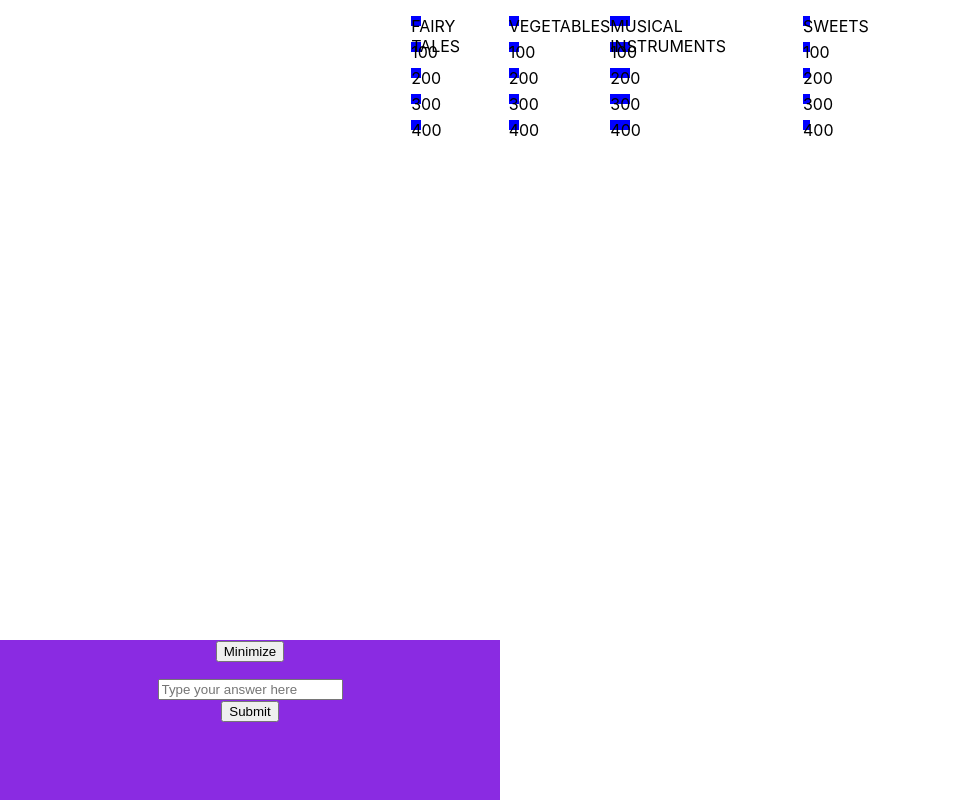
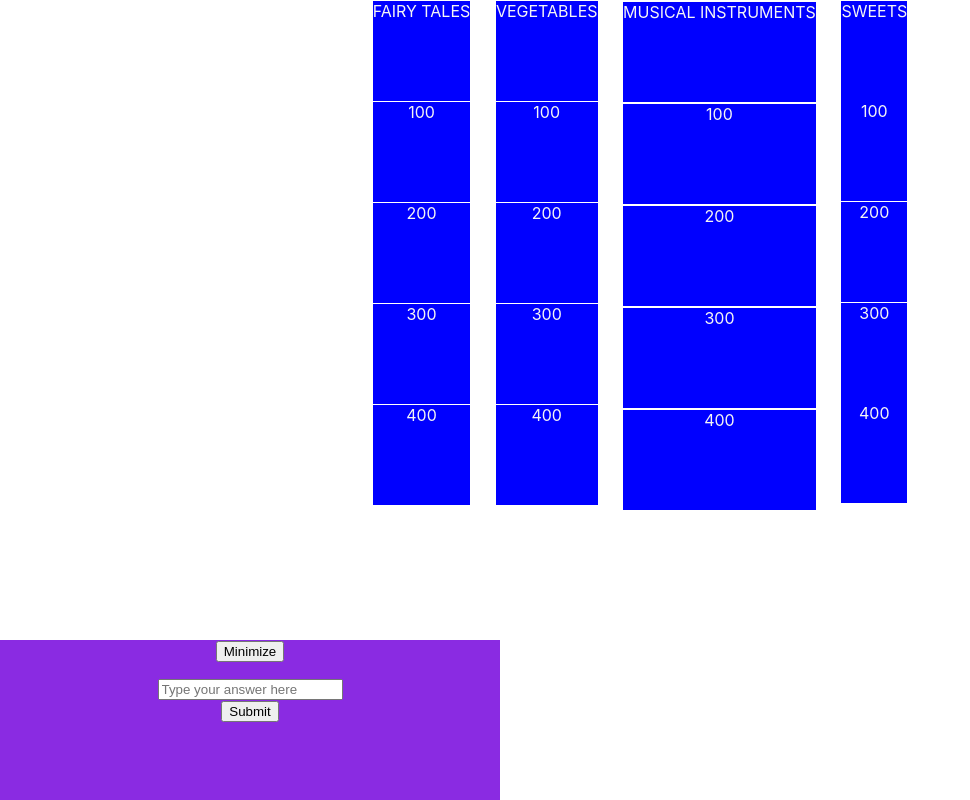
Before and after one commit to JashanB/Jeopardy, a React (Create React App) app: page / in a window 1280 px wide. Shown: the top 800 px of the page, without its empty margins (0-970 px from the left). Built offline with nearby package versions, Linux system fonts and the light colour scheme.

Commit message:
css changes and cleanup

```diff
--- a/src/components/app/App.js
+++ b/src/components/app/App.js
@@ -1,8 +1,6 @@
 import './App.css';
-import React, { useReducer, useState } from 'react';
 import Question from '../question';
 import Board from '../board';
-import reducer from '../reducer';
 import Footer from '../footer';
 import useApplicationData from "../../hooks/useApplicationData";
 
@@ -10,6 +8,7 @@ import useApplicationData from "../../hooks/useApplicationData";
 const questionBank = [
   {
     category: 'FAIRY TALES',
+    key: 'cat1',
     round1: [
       {
         key: 'r1c1q1',
@@ -57,6 +56,7 @@ const questionBank = [
   },
   {
     category: 'VEGETABLES',
+    key: 'cat2',
     round1: [
       {
         key: 'r1c2q1',
@@ -104,6 +104,7 @@ const questionBank = [
   },
   {
     category: 'MUSICAL INSTRUMENTS',
+    key: 'cat3',
     round1: [
       {
         key: 'r1c3q1',
@@ -149,9 +150,9 @@ const questionBank = [
       }
     ]
   },
-  ,
   {
     category: 'SWEETS',
+    key: 'cat4',
     round1: [
       {
         key: 'r1c4q1',
@@ -196,7 +197,7 @@ const questionBank = [
         answer: 'Jolly Ranchers'
       }
     ]
-  },
+  }
 ];
 
 function App() {
--- a/src/components/board/Board.css
+++ b/src/components/board/Board.css
@@ -1,9 +1,7 @@
 .grid-container {
   display: flex;
   flex-direction: row;
-  /* flex-wrap: wrap; */
   justify-content: center;
-  /* height: 90%; */
   min-height: 80vh;
-  /* margin-top: 1%; */
+  color: whitesmoke;
 }
--- a/src/components/board/Board.js
+++ b/src/components/board/Board.js
@@ -1,4 +1,4 @@
-import React, { useReducer, useState } from 'react';
+import React from 'react';
 import './Board.css'
 import TileColumn from '../tileColumn';
 
@@ -6,7 +6,7 @@ function Board(props) {
   //for every object in questionbank, create a column with cateory names as first and cdivckable points after
   //all questions will have points = 100 * round
   //make a function to dispatch
-  const tileColumns = props.questionBank.map(function(block, index) {
+  const tileColumns = props.questionBank.map(function(block) {
     let tiles;
     if (props.round === 1) {
       tiles = block.round1;
@@ -15,6 +15,7 @@ function Board(props) {
     }
     return (
       <TileColumn
+        key={block.key}
         categoryName={block.category}
         tiles={tiles}
         round={props.round}
--- a/src/components/footer/Footer.js
+++ b/src/components/footer/Footer.js
@@ -1,4 +1,4 @@
-import React, { useReducer, useState } from 'react';
+import React from 'react';
 import './Footer.css'
 
 function Footer(props) {
--- a/src/components/question/Question.js
+++ b/src/components/question/Question.js
@@ -1,6 +1,5 @@
-import React, { useState, useReducer } from 'react';
+import React, { useState } from 'react';
 import './Question.css';
-import reducer from '../reducer';
 
 function Question(props) {
   console.log('QUESTION', {props})
@@ -55,7 +54,7 @@ function Question(props) {
               value={input}
             />
           </form>
-      <button onClick={() => props.validateAnswer(props.question, props.answer, props.pointsForQuestion, props.questionsRemaining)}>Submit</button>
+      <button onClick={() => props.validateAnswer(props.answer, input, props.pointsForQuestion, props.questionsRemaining)}>Submit</button>
     </div>
   )
 }
--- a/src/components/tile/Tile.css
+++ b/src/components/tile/Tile.css
@@ -1,5 +1,12 @@
 .tile {
-  height: 10%;
-  width: 10%;
+  height: 100%;
+  width: 100%;
   background-color: blue;
+  margin-top: 1%;
+  margin-bottom: 1%;
 }
+
+.tile p {
+  margin-top: auto;
+  margin-bottom: auto;
+}
--- a/src/components/tile/Tile.js
+++ b/src/components/tile/Tile.js
@@ -1,4 +1,4 @@
-import React, { useReducer, useState } from 'react';
+import React from 'react';
 import './Tile.css'
 
 function Tile(props) {
--- a/src/components/tileColumn/TileColumn.css
+++ b/src/components/tileColumn/TileColumn.css
@@ -1,3 +1,5 @@
 .tile-column {
   height: 100px;
+  margin-right: 1%;
+  margin-left: 1%;
 }
--- a/src/components/tileColumn/TileColumn.js
+++ b/src/components/tileColumn/TileColumn.js
@@ -1,4 +1,4 @@
-import React, { useReducer, useState } from 'react';
+import React from 'react';
 import './TileColumn.css'
 import Tile from '../tile';
 
--- a/src/hooks/useApplicationData.js
+++ b/src/hooks/useApplicationData.js
@@ -1,4 +1,4 @@
-import { useEffect, useReducer } from "react"
+import { useReducer } from "react"
 import reducer from '../components/reducer';
 
 export default function useApplicationData() {
```
